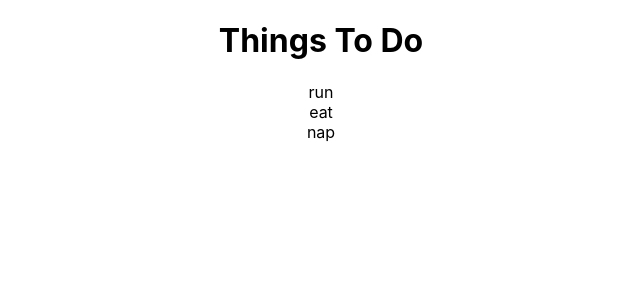
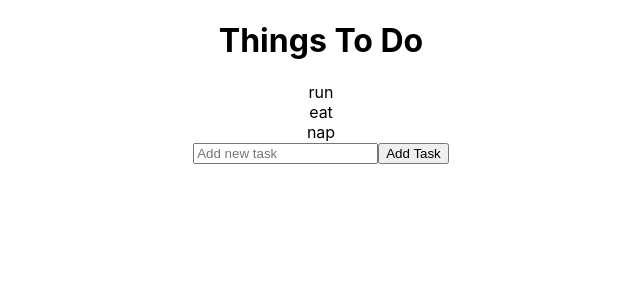
Before and after one commit to jeinieldjs/react-to-do, a React (Create React App) app: page / in a window 1280 px wide. Shown: the top 300 px of the page, without its empty margins (319-959 px from the left). Built offline with nearby package versions, Linux system fonts and the light colour scheme.

Commit message:
added logic for adding tasks

```diff
--- a/src/App.js
+++ b/src/App.js
@@ -1,10 +1,15 @@
 import { useState } from 'react';
 import './App.css';
 import data from './assets/tasks.json';
+import AddTask from './components/AddTask';
 
 function App() {
 
   const [tasks, setTasks] = useState(data) // since initial value nya si data
+  const handleTasks = (newTask) => {
+    setTasks((prevTasks) => [...prevTasks, newTask])
+  }
+  // tasks.push(newTask) will not work!
   return (
     <div className="App">
      <h1>Things To Do</h1>
@@ -13,7 +18,7 @@ function App() {
         return <div key={task.id}>{task.task}</div>
       })
      }
-
+    <AddTask handleAddTasks = {handleTasks} newId={tasks.length} />
     </div>
   );
 }
--- a/src/components/AddTask.jsx
+++ b/src/components/AddTask.jsx
@@ -0,0 +1,32 @@
+import React from "react";
+import { useState } from "react";
+
+function AddTask(props) {
+
+    const {handleAddTasks, newId} = props;
+    const [toDo, setToDo] = useState('');
+    const addTaskHandler = (event) => {
+        event.preventDefault(); // para di magreload
+        const newTaskObject = {
+            id: newId,
+            task: toDo,
+        }
+        console.log(newTaskObject);
+        handleAddTasks(newTaskObject); // para ma-add ung nasa input field as a new task
+
+        setToDo(''); // para maclear ung input field
+
+    }
+
+    return (
+        <div>
+            <form onSubmit={addTaskHandler}>
+                <input value={toDo} placeholder='Add new task' onChange={(event)=>setToDo(event.target.value)} required></input>
+                {/*kung ano man ilalagay sa input, ibig sabihin yun yung new task*/}
+                <button>Add Task</button>
+            </form>
+        </div>
+    )
+}
+
+export default AddTask;
```
